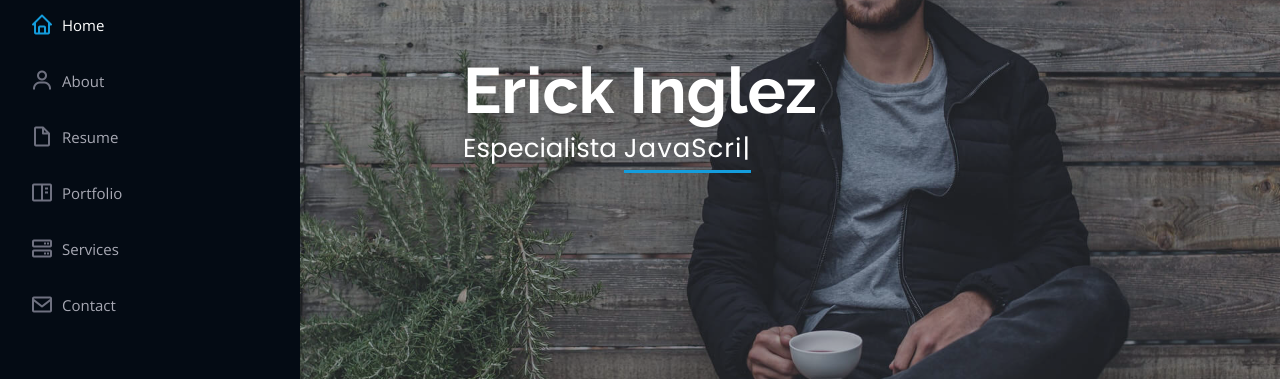
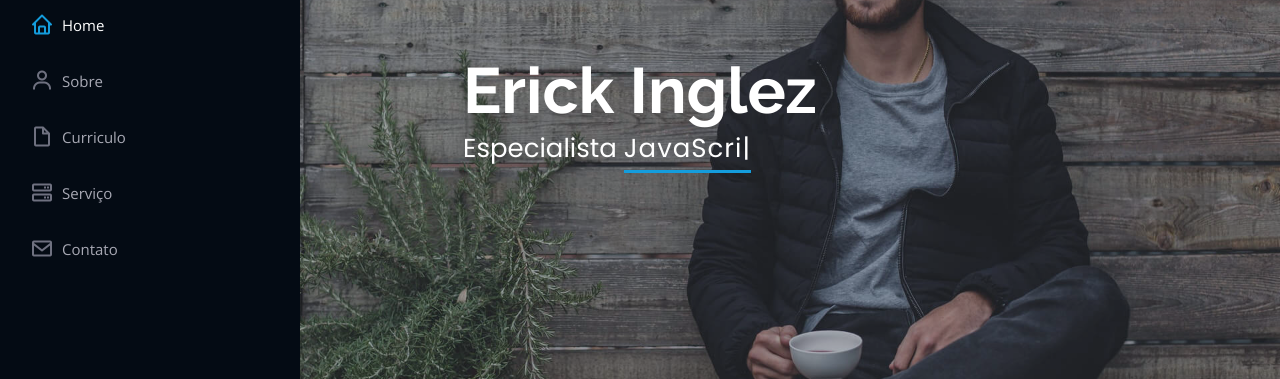
Before and after one commit to Ericktdl/ex, a plain HTML site: page index.html in a window 1280 px wide. Shown: the part 260-639 px from the top of the page. Drawn offline with nearby package versions, Linux system fonts and the light colour scheme.

Commit message:
tradução do menu lateral

```diff
--- a/index.html
+++ b/index.html
@@ -60,11 +60,10 @@
       <nav id="navbar" class="nav-menu navbar">
         <ul>
           <li><a href="#hero" class="nav-link scrollto active"><i class="bx bx-home"></i> <span>Home</span></a></li>
-          <li><a href="#about" class="nav-link scrollto"><i class="bx bx-user"></i> <span>About</span></a></li>
-          <li><a href="#resume" class="nav-link scrollto"><i class="bx bx-file-blank"></i> <span>Resume</span></a></li>
-          <li><a href="#portfolio" class="nav-link scrollto"><i class="bx bx-book-content"></i> <span>Portfolio</span></a></li>
-          <li><a href="#services" class="nav-link scrollto"><i class="bx bx-server"></i> <span>Services</span></a></li>
-          <li><a href="#contact" class="nav-link scrollto"><i class="bx bx-envelope"></i> <span>Contact</span></a></li>
+          <li><a href="#about" class="nav-link scrollto"><i class="bx bx-user"></i> <span>Sobre</span></a></li>
+          <li><a href="#resume" class="nav-link scrollto"><i class="bx bx-file-blank"></i> <span>Curriculo</span></a></li>
+          <li><a href="#services" class="nav-link scrollto"><i class="bx bx-server"></i> <span>Serviço</span></a></li>
+          <li><a href="#contact" class="nav-link scrollto"><i class="bx bx-envelope"></i> <span>Contato</span></a></li>
         </ul>
       </nav><!-- .nav-menu -->
     </div>
```
